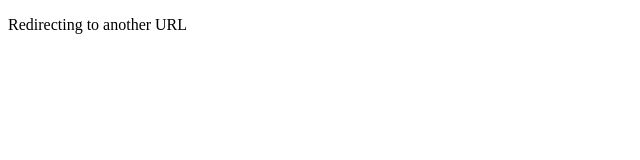
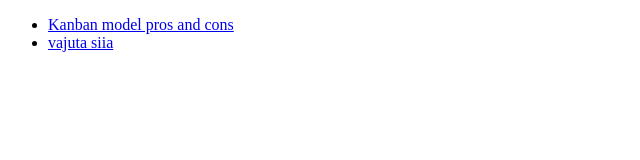
Before and after one commit to Estlib/TARge20J-ri, a plain HTML site: page HAATEMELL/models.html in a window 1280 px wide. Shown: the whole page, without its empty margins (0-640 px from the left). Drawn offline with Linux system fonts and the light colour scheme.

Commit message:
mistery meat

```diff
--- a/HAATEMELL/models.html
+++ b/HAATEMELL/models.html
@@ -1,10 +1,18 @@
 <!DOCTYPE html>
-<html>
-   <head>
-      <title>HTML Meta Tag</title>
-      <meta http-equiv = "refresh" content = "3; url = https://www.youtube.com/watch?v=dQw4w9WgXcQ&autoplay=1" />
-   </head>
-   <body>
-      <p>Redirecting to another URL</p>
-   </body>
+<html lang="en">
+<head>
+   <meta charset="UTF-8">
+   <meta http-equiv="X-UA-Compatible" content="IE=edge">
+   <meta name="viewport" content="width=device-width, initial-scale=1.0">
+   <title>Models</title>
+   <meta http-equiv = "refresh" content = "3; url = https://www.youtube.com/watch?v=dQw4w9WgXcQ&autoplay=1" />
+</head>
+<body>
+   <ul>
+      <li><a href="HAATEMELL/kanban.html">Kanban model pros and cons</a></li>
+      <li><a href="HAATEMELL/models.html">vajuta siia</a></li>
+   </ul>
+
+
+</body>
 </html>
```
